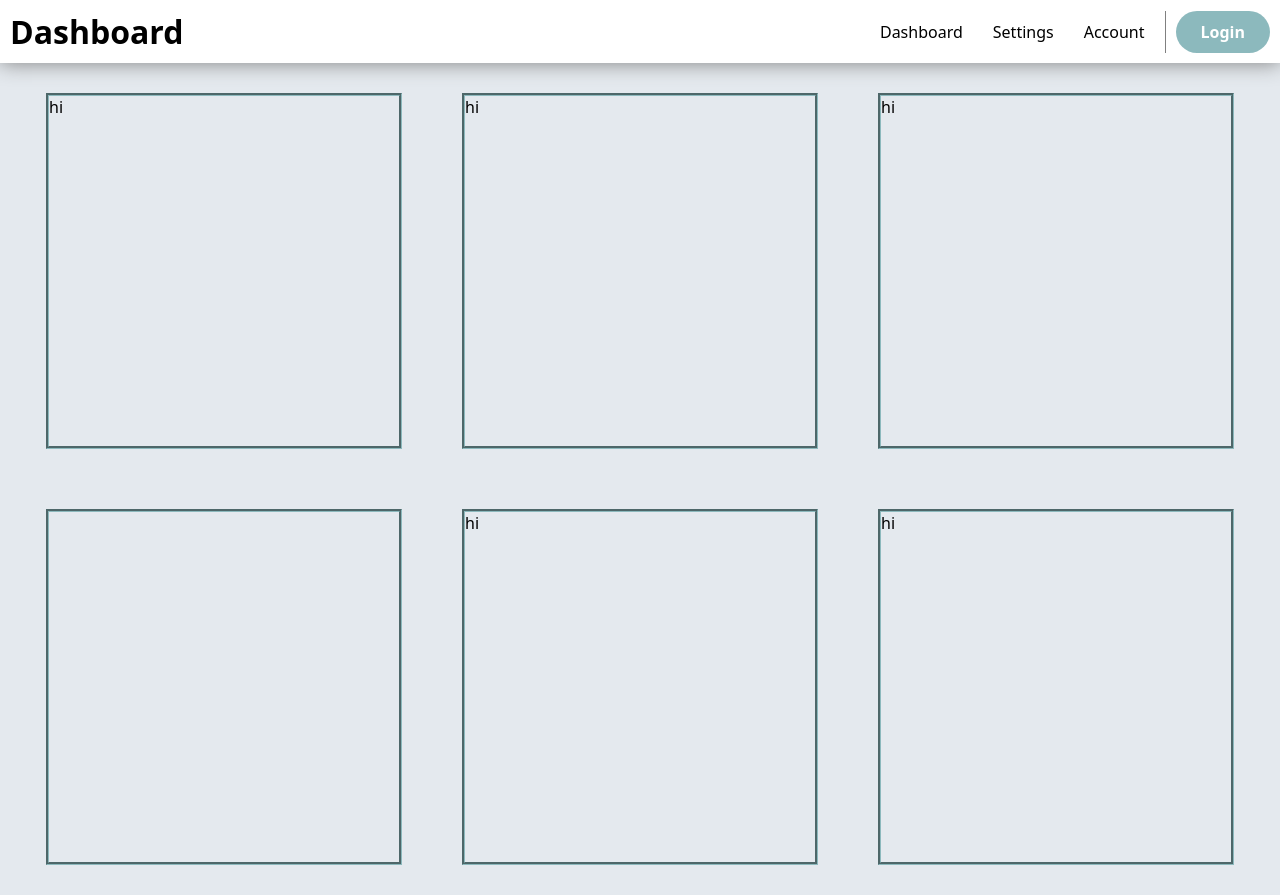
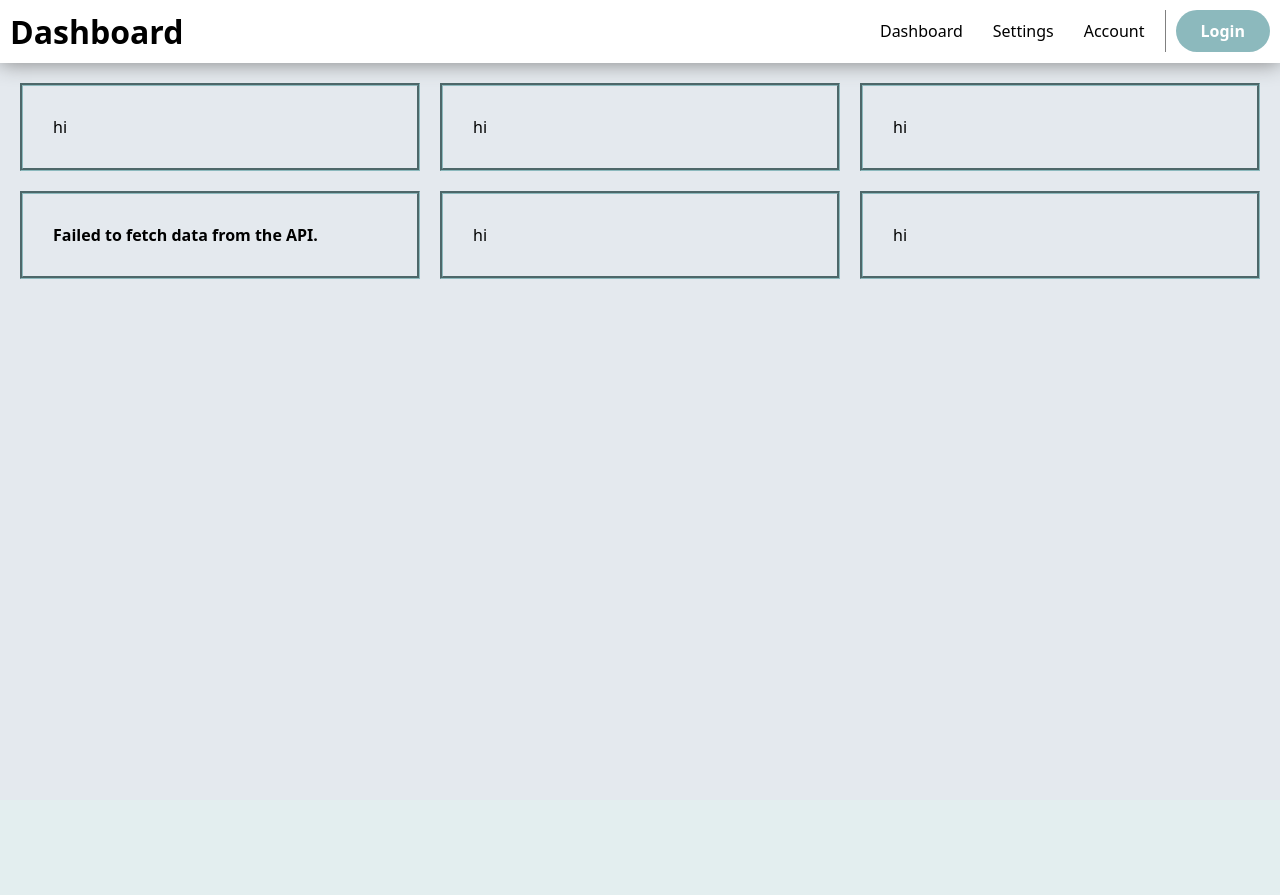
Before and after one commit to pythonlearner12/home_ctrl, a PHP site: page / in a window 1280 px wide. After the commit the page ends 279 px from the top, so only its background shows below. Run offline with PHP 8.4, Linux system fonts and the light colour scheme; data that the repository does not hold is empty.

Commit message:
Idk small changes

```diff
--- a/public/components/header.php
+++ b/public/components/header.php
@@ -1,11 +1,14 @@
 <header>
     <h1>Dashboard</h1>
     <nav>
-        <div id="header-nav-btns">
-            <a class="link-1" href="">Dashboard</a>
-            <a class="link-1" href="">Settings</a>
-            <a class="link-1" href="">Account</a>
+        <input type="checkbox" id="menu-btn">
+        <div id="menu-nav">
+            <div id="header-nav-btns">
+                <a class="link-1" href="">Dashboard</a>
+                <a class="link-1" href="">Settings</a>
+                <a class="link-1" href="">Account</a>
+            </div>
+            <a class="btn-1" href="">Login</a>
         </div>
-        <a class="btn-1" href="">Login</a>
     </nav>
 </header>
--- a/public/index.php
+++ b/public/index.php
@@ -1,75 +1,41 @@
 <?php
-
-
+$city = 'Amsterdam';
+$apiKey = '7f0f42e3edab492cbe194022240803';
+$apiUrl = "http://api.weatherapi.com/v1/forecast.json?key=$apiKey&q=$city&days=1";
 ?>
-
-
-
 <!DOCTYPE html>
 <html lang="en">
 <head>
     <title>Home CTRL</title>
     <meta charset="UTF-8">
     <meta name="viewport" content="width=device-width, initial-scale=1.0">
+    <meta name="description" content="A modern, high quality home control system">
+    <meta name="author" content="HomeCTRL">
     <link rel="stylesheet" href="styles/global.css">
 </head>
 <body>
     <?php include_once("components/header.php") ?>
     <main>
-        <div id="container">
-
-            <div class="grid">
-                <section class="sub_grid">
-                    hi
-                </section>
-
-                <section class="sub_grid">
-                    hi
-                </section>
-
-                <section class="sub_grid">
-                    hi
-                </section>
-
-            </div>
-
-            <div class="grid">
-                <!-- Your HTML and PHP code -->
-
-            <section class="sub_grid">
-                <script>
-                    const apiKey = '7f0f42e3edab492cbe194022240803';
-                    const city = 'Amstelveen';
-                    const apiUrl = `http://api.weatherapi.com/v1/forecast.json?key=${apiKey}&q=${city}&days=1`;
-
-                    // Use Fetch API to make the request
-                    fetch(apiUrl)
-                        .then(response => response.json())
-                        .then(data => {
-                            const today = data.forecast.forecastday[0];
-                            console.log(`Temperature: ${today.day.avgtemp_c}°C`);
-
-                            // Update the DOM with the temperature
-                            document.getElementById('temperature').textContent = `Temperature: ${today.day.avgtemp_c}°C`;
-                        })
-                        .catch(error => console.error('Error fetching weather data:', error));
-                </script>
-                <p id="temperature"></p>
-            </section>
-
-<!-- Continue with the rest of your HTML and PHP code -->
-
-
-                <section class="sub_grid">
-                    hi
-                </section>
-
-                <section class="sub_grid">
-                    hi
-                </section>
-
-            </div>
-        </div>
+        <section>hi</section>
+        <section>hi</section>
+        <section>hi</section>
+        <section>
+            <b><?php
+                $response = @file_get_contents($apiUrl);
+                if ($response) {
+                    $parsed = json_decode($response, true);
+                    if (isset($parsed['forecast']['forecastday'][0]['day']['avgtemp_c'])) {
+                        echo 'Temperature: ' . $parsed['forecast']['forecastday'][0]['day']['avgtemp_c'] . '°C';
+                    } else {
+                        echo 'Temperature data not available.';
+                    }
+                } else {
+                    echo 'Failed to fetch data from the API.';
+                }
+            ?></b>
+        </section>
+        <section>hi</section>
+        <section>hi</section>
     </main>
     <?php include_once("components/footer.php") ?>
 </body>
--- a/public/styles/global.css
+++ b/public/styles/global.css
@@ -6,9 +6,15 @@
     --background-color: #E4E9EE;
     --header-color: #FFFFFF;
     --accent-color: #8CB9BD;
+    --section-border-color: #8CB9BD;
 }
 
 /* Globals */
+* {
+    margin: 0; padding: 0;
+    box-sizing: border-box;
+}
+
 html {
     font-family: system-ui, sans-serif;
     font-size: 62.5%;
@@ -19,13 +25,23 @@
     background-color: var(--background-color);
 }
 
-body, h1, h2, h3, h4, h5, h6 {
-    margin: 0;
-}
-
 a {
     color: inherit;
     text-decoration: inherit;
+}
+
+main {
+    display: flex;
+    flex-wrap: wrap;
+    padding: 2rem;
+    gap: 2rem;
+}
+
+section {
+    border: var(--section-border-color);
+    border-style: groove;
+    padding: 3rem;
+    flex: 1 0 35rem;
 }
 
 /* Classes */
@@ -47,7 +63,7 @@
     position: relative;
     transition: filter 0.2s;
 
-    &:after {
+    &::after {
         content: '';
         position: absolute;
         bottom: 0;
@@ -55,36 +71,15 @@
         width: 100%;
         height: 0.3rem;
         background-color: var(--accent-color);
-        transform: scaleX(0);
-        transition: transform 0.2s;
+        transition: scale 0.2s;
+        scale: 0 1;
     }
 
-    &:hover { &:after {
-        transform: scaleX(1);
-    } }
+    &:hover::after {
+        scale: 1 1;
+    }
 
     &:active {
         filter: brightness(0.75);
     }
 }
-
-
-
-
-
-.grid
-{
-    display: flex;
-    align-items: center;
-    justify-content: center;
-}
-
-.sub_grid
-{
-    width: 35rem;
-    height: 35rem;
-    border: #8CB9BD;
-    border-style: groove;
-    margin: 3rem;
-
-}
--- a/public/styles/header.css
+++ b/public/styles/header.css
@@ -7,11 +7,6 @@
     align-items: center;
 }
 
-nav {
-    display: flex;
-    gap: 1rem;
-}
-
 #header-nav-btns {
     display: flex;
     align-items: center;
@@ -19,3 +14,51 @@
     padding-right: 1rem;
     border-right: thin solid gray;
 }
+
+nav {
+    align-self: stretch;
+}
+
+#menu-btn {
+    margin: 0;
+    display: none;
+    height: 100%;
+    aspect-ratio: 1/1;
+    position: relative;
+
+    &::after {
+        content: "";
+        position: absolute;
+        top: 0;
+        left: 0;
+        width: 100%;
+        height: 100%;
+        background: url("../static/home_btn.svg") black;
+        background-size: cover;
+    }
+}
+
+#menu-nav {
+    display: flex;
+    gap: 1rem;
+}
+
+@media screen and (max-width: 575px) {
+    #header-nav-btns {
+        flex-direction: column;
+        border-right: none;
+        padding: 0;
+    }
+
+    #menu-btn {
+        display: block;
+    }
+
+    #menu-nav {
+        display: none;
+        flex-direction: column;
+        background-color: white;
+        padding: 2rem;
+        border-radius: 2rem;
+    }
+}
```
Also changed, not shown: public/index_test2.html (deleted), public/static/home_btn.svg (added), 1 other file.
